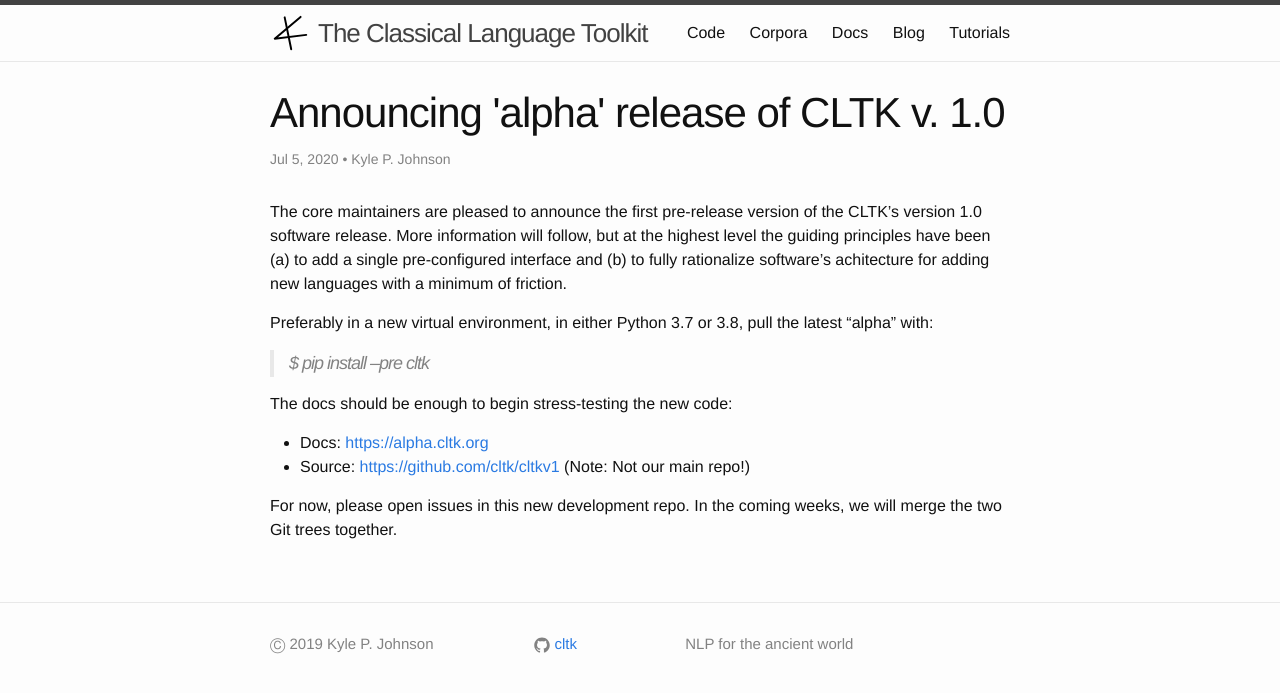
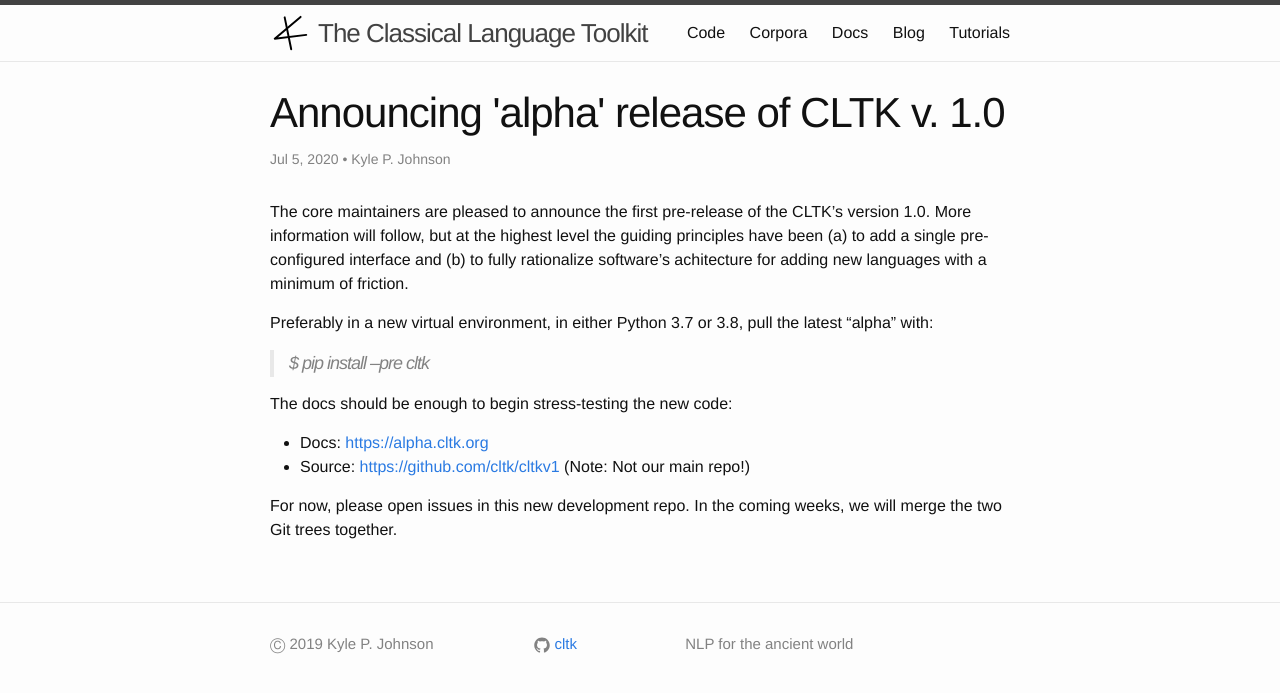
Before and after one commit to cltk/cltk.github.io, a Jekyll site: the page built from _posts/2020-07-05-announcing-alpha-release-v1.markdown, in a window 1280 px wide. Shown: the top 693 px of the page. Built offline with Jekyll 4.4.1, drawn with Linux system fonts in a browser that asks for light colours.

Commit message:
Update 2020-07-05-announcing-alpha-release-v1.markdown

```diff
--- a/_posts/2020-07-05-announcing-alpha-release-v1.markdown
+++ b/_posts/2020-07-05-announcing-alpha-release-v1.markdown
@@ -6,7 +6,7 @@
 author: Kyle P. Johnson
 ---
 
-The core maintainers are pleased to announce the first pre-release version of the CLTK's version 1.0 software release. More information will follow, but at the highest level the guiding principles have been (a) to add a single pre-configured interface and (b) to fully rationalize software's achitecture for adding new languages with a minimum of friction.
+The core maintainers are pleased to announce the first pre-release of the CLTK's version 1.0. More information will follow, but at the highest level the guiding principles have been (a) to add a single pre-configured interface and (b) to fully rationalize software's achitecture for adding new languages with a minimum of friction.
 
 Preferably in a new virtual environment, in either Python 3.7 or 3.8, pull the latest "alpha" with:
 
```
